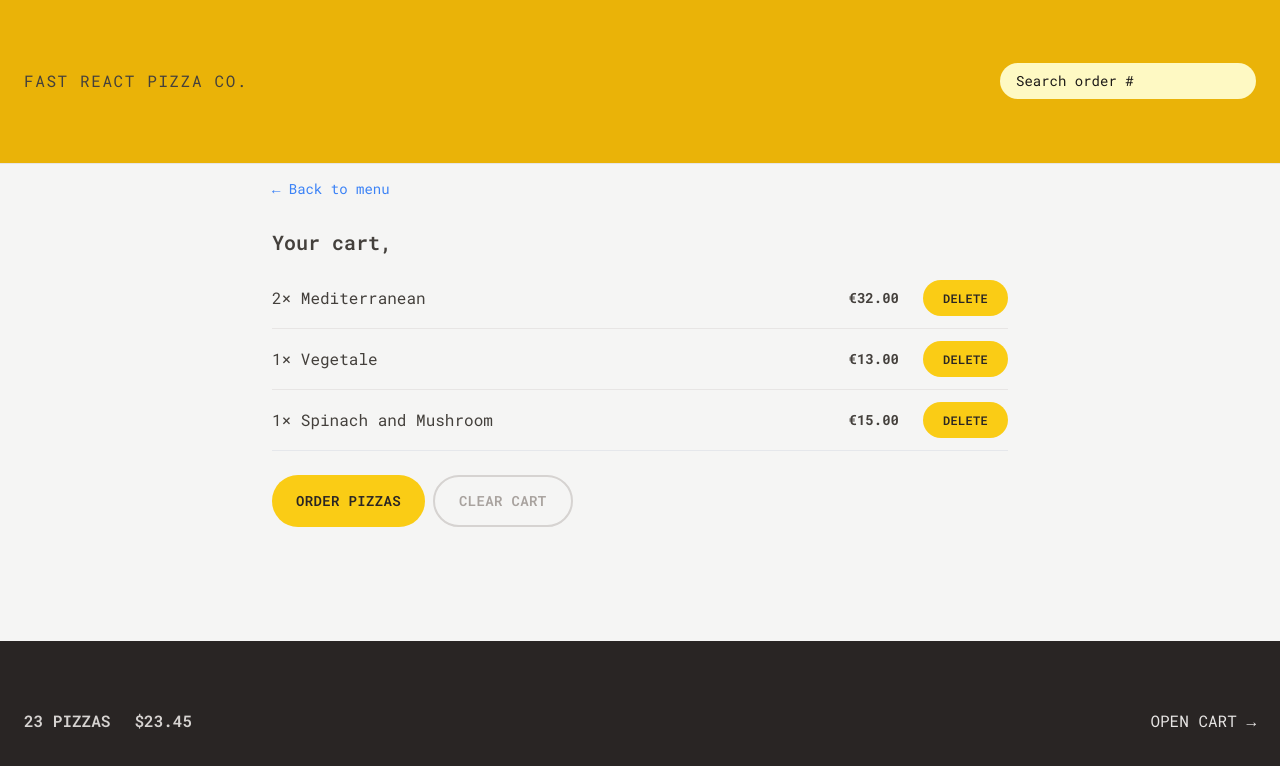
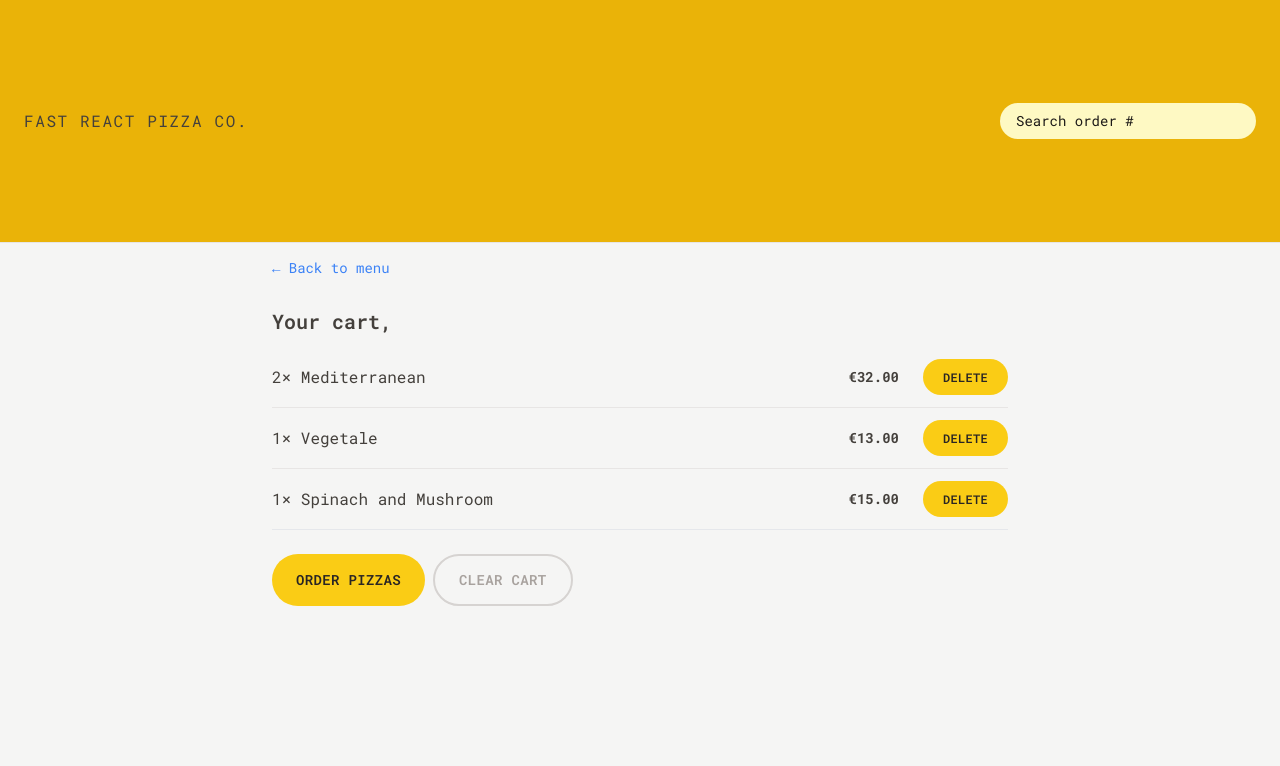
Before and after one commit to duylesales/ReactAdvance-ReactRouter-TailwindCSS-Intruct-By-JonasSchmedtnann-Udemy, a React (Vite) app: page /cart in a window 1280 px wide. Shown: the top 766 px of the page. Built offline with nearby package versions, Linux system fonts and the light colour scheme.

Commit message:
Building the Cart Overview With Redux Selectors

```diff
--- a/src/features/cart/CartOverview.jsx
+++ b/src/features/cart/CartOverview.jsx
@@ -1,11 +1,19 @@
-import { Link } from 'react-router-dom';
+import { useSelector } from "react-redux";
+import { Link } from "react-router-dom";
+import { getTotalCartPrice, getTotalCartQuantity } from "./cartSlice";
+import { formatCurrency } from "../../utils/helpers";
 
 function CartOverview() {
+  const totalCartQuantity = useSelector(getTotalCartQuantity);
+  const totalCartPrice = useSelector(getTotalCartPrice);
+
+  if (!totalCartQuantity) return null;
+
   return (
-    <div className="bg-stone-800 uppercase text-stone-200 px-4 py-4  sm:px-6 text-sm md:text-base flex items-center justify-between">
-      <p className="font-semibold text-stone-300 space-x-4 sm:space-x-6">
-        <span>23 pizzas</span>
-        <span>$23.45</span>
+    <div className="flex items-center justify-between bg-stone-800 px-4  py-4 text-sm uppercase text-stone-200 sm:px-6 md:text-base">
+      <p className="space-x-4 font-semibold text-stone-300 sm:space-x-6">
+        <span>{totalCartQuantity} pizzas</span>
+        <span>{formatCurrency(totalCartPrice)}</span>
       </p>
       <Link to="/cart">Open cart &rarr;</Link>
     </div>
--- a/src/features/cart/cartSlice.js
+++ b/src/features/cart/cartSlice.js
@@ -1,16 +1,16 @@
 import { createSlice } from "@reduxjs/toolkit";
 
 const initialState = {
-  //   cart: [],
-  cart: [
-    {
-      pizzaId: 12,
-      name: "Mediterranean",
-      quantity: 2,
-      unitPrice: 16,
-      totalPrice: 32,
-    },
-  ],
+  cart: [],
+  // cart: [
+  //   {
+  //     pizzaId: 12,
+  //     name: "Mediterranean",
+  //     quantity: 2,
+  //     unitPrice: 16,
+  //     totalPrice: 32,
+  //   },
+  // ],
 };
 const cartSlice = createSlice({
   name: "cart",
@@ -49,3 +49,8 @@
 } = cartSlice.actions;
 
 export default cartSlice.reducer;
+
+export const getTotalCartQuantity = (state) =>
+  state.cart.cart.reduce((sum, item) => sum + item.quantity, 0);
+export const getTotalCartPrice = (state) =>
+  state.cart.cart.reduce((sum, item) => sum + item.totalPrice, 0);
```
